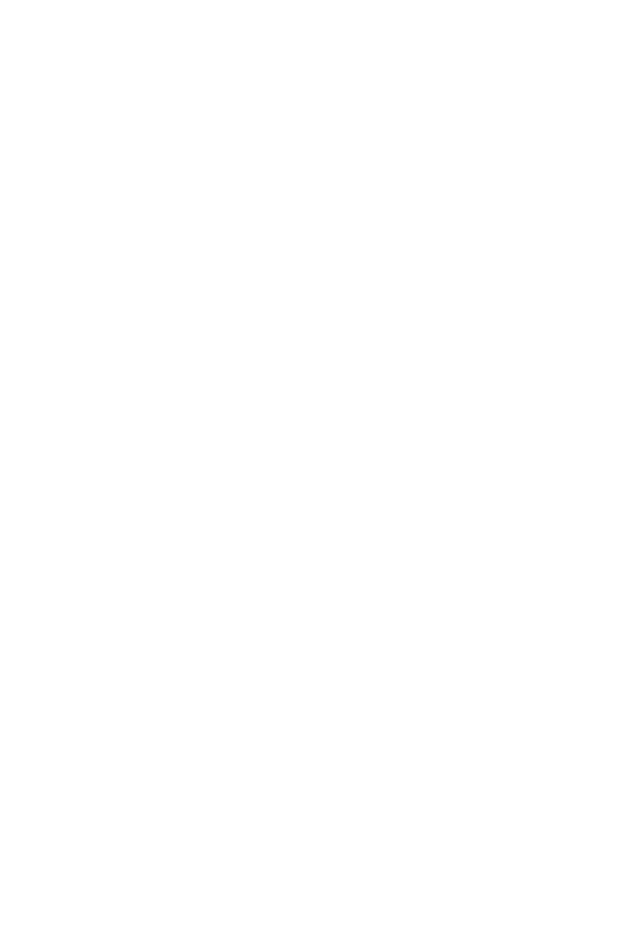
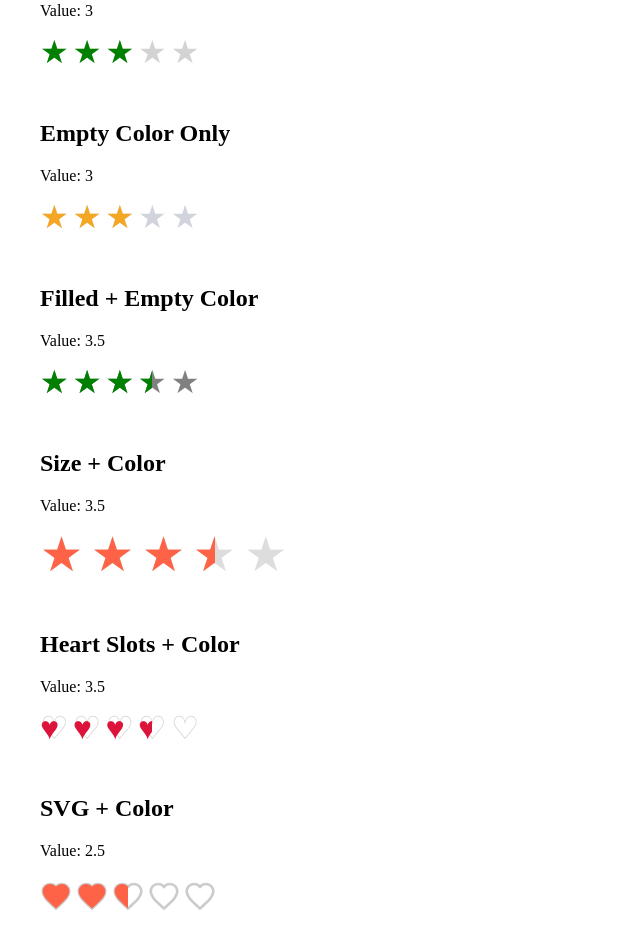
Before and after one commit to sakmbd/vue-rating-kit, a Vue app: page / in a window 1280 px wide. Shown: the part 2720-3667 px from the top of the page, without its empty margins (0-640 px from the left). Before the commit the page ends 2663 px from the top, so only its background shows below. Built offline with nearby package versions, Linux system fonts and the light colour scheme.

Commit message:
feat: add hover color customization

```diff
--- a/src/App.vue
+++ b/src/App.vue
@@ -21,6 +21,11 @@ const large = ref(3);
 
 const custom18 = ref(3);
 const custom40 = ref(3);
+
+const colorOnly = ref(3);
+const emptyColorOnly = ref(3);
+const colorCombo = ref(3.5);
+const colorSize = ref(3.5);
 
 function handleChange(label: string, value: number) {
   console.log(`${label}:`, value);
@@ -232,5 +237,73 @@ function handleChange(label: string, value: number) {
         <template #empty> 🤍 </template>
       </VRating>
     </section>
+
+    <!-- Color Only -->
+    <section>
+      <h2>Color Only</h2>
+      <p>Value: {{ colorOnly }}</p>
+      <VRating v-model="colorOnly" color="green" />
+    </section>
+    <!-- Empty Color Only -->
+    <section>
+      <h2>Empty Color Only</h2>
+      <p>Value: {{ emptyColorOnly }}</p>
+      <VRating v-model="emptyColorOnly" emptyColor="#d1d5db" />
+    </section>
+    <!-- Filled + Empty Color -->
+    <section>
+      <h2>Filled + Empty Color</h2>
+      <p>Value: {{ colorCombo }}</p>
+      <VRating v-model="colorCombo" :step="0.5" color="green" emptyColor="grey" />
+    </section>
+    <!-- Size + Color -->
+    <section>
+      <h2>Size + Color</h2>
+      <p>Value: {{ colorSize }}</p>
+      <VRating :step="0.5" v-model="colorSize" size="lg" color="tomato" emptyColor="#ddd" />
+    </section>
+    <!-- Heart Slots + Color -->
+    <section>
+      <h2>Heart Slots + Color</h2>
+      <p>Value: {{ hearts }}</p>
+      <VRating v-model="hearts" :step="0.5" color="crimson">
+        <template #filled> ♥ </template> <template #empty> ♡ </template>
+      </VRating>
+    </section>
+    <!-- SVG + Color -->
+    <section>
+      <h2>SVG + Color</h2>
+      <p>Value: {{ svgRating }}</p>
+      <VRating v-model="svgRating" :step="0.5" color="tomato" emptyColor="#ccc">
+        <template #filled>
+          <svg
+            viewBox="0 0 24 24"
+            width="1em"
+            height="1em"
+            style="display: inline-block; vertical-align: middle"
+          >
+            <path
+              fill="currentColor"
+              d="M12 21.35L10.55 20.03C5.4 15.36 2 12.28 2 8.5C2 5.42 4.42 3 7.5 3C9.24 3 10.91 3.81 12 5.08C13.09 3.81 14.76 3 16.5 3C19.58 3 22 5.42 22 8.5C22 12.28 18.6 15.36 13.45 20.03L12 21.35Z"
+            />
+          </svg>
+        </template>
+        <template #empty>
+          <svg
+            viewBox="0 0 24 24"
+            width="1em"
+            height="1em"
+            style="display: inline-block; vertical-align: middle"
+          >
+            <path
+              fill="none"
+              stroke="currentColor"
+              stroke-width="2"
+              d="M12 21.35L10.55 20.03C5.4 15.36 2 12.28 2 8.5C2 5.42 4.42 3 7.5 3C9.24 3 10.91 3.81 12 5.08C13.09 3.81 14.76 3 16.5 3C19.58 3 22 5.42 22 8.5C22 12.28 18.6 15.36 13.45 20.03L12 21.35Z"
+            />
+          </svg>
+        </template>
+      </VRating>
+    </section>
   </div>
 </template>
--- a/src/components/Rating.vue
+++ b/src/components/Rating.vue
@@ -28,6 +28,14 @@ const sizeClass = computed(() =>
 const sizeStyle = computed<Record<string, string> | undefined>(() =>
   typeof props.size === 'number' ? { '--vrk-star-size': `${props.size}px` } : undefined
 )
+
+const colorStyle = computed<Record<string, string> | undefined>(() => {
+  const style: Record<string, string> = {}
+  if (props.color) style['--vrk-color-filled'] = props.color
+  if (props.emptyColor) style['--vrk-color-empty'] = props.emptyColor
+  if (props.hoverColor) style['--vrk-color-hover-prop'] = props.hoverColor
+  return Object.keys(style).length > 0 ? style : undefined
+})
 
 const rootRef = ref<HTMLElement | null>(null)
 
@@ -127,7 +135,7 @@ function getStarTabIndex(star: number): number {
     ref="rootRef"
     class="vrk-rating"
     :class="sizeClass"
-    :style="sizeStyle"
+    :style="[sizeStyle, colorStyle]"
     role="radiogroup"
     :aria-label="ariaLabel"
     :aria-disabled="disabled || undefined"
--- a/src/styles/base.css
+++ b/src/styles/base.css
@@ -1,7 +1,6 @@
 .vrk-rating {
   --vrk-color-filled: #f5a623;
   --vrk-color-empty: #d3d3d3;
-  --vrk-color-hover: #f5c842;
   --vrk-color-disabled: #a9a9a9;
   --vrk-star-size: 2rem;
   --vrk-star-gap: 0.25rem;
--- a/src/styles/rating.css
+++ b/src/styles/rating.css
@@ -40,7 +40,8 @@
 }
 
 .vrk-rating__star--hover {
-  color: var(--vrk-color-hover);
+  /* Chain: consumer CSS var → hoverColor prop → color prop (auto-inherit) → package default */
+  color: var(--vrk-color-hover, var(--vrk-color-hover-prop, var(--vrk-color-filled, #f5c842)));
 }
 
 /* cursor only — interaction blocking is handled by useRating's isInteractive() guard,
```
Also changed, not shown: src/types/rating.ts (+47 -0 lines), 2 other files (tests, documents, lock files or other folders).
